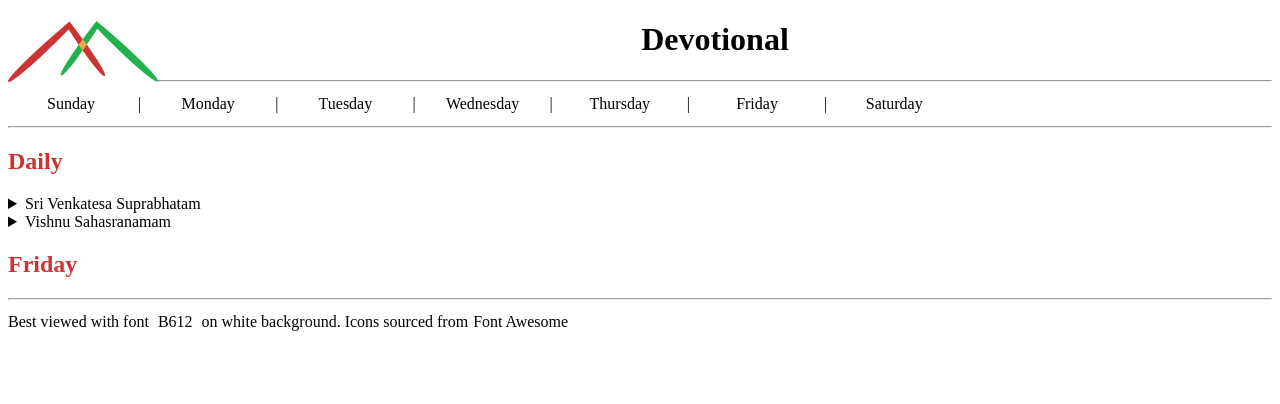
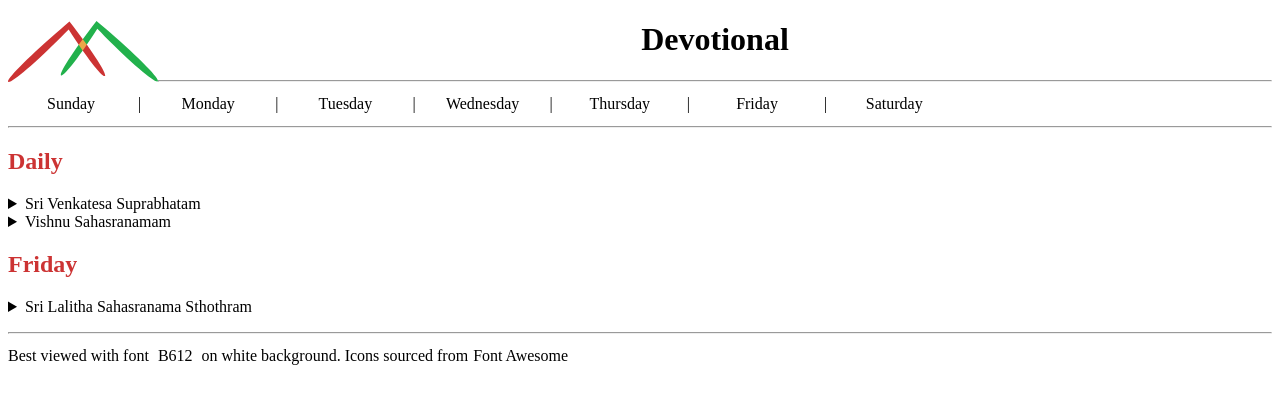
Before and after one commit to muralinarayanan/muralinarayanan.github.io, a Jekyll site: the page built from DevFriday.html, in a window 1280 px wide. Shown: the top 404 px of the page. Built offline with Jekyll 4.4.1, drawn with Linux system fonts in a browser that asks for light colours; some web fonts are replaced; some of the changed text lies outside the part shown.

Commit message:
Dev update

```diff
--- a/DevFriday.html
+++ b/DevFriday.html
@@ -3,3 +3,13 @@
 title: Friday Puja
 ---
 <h2>Friday </h2>
+<details> <summary> Sri Lalitha Sahasranama Sthothram </summary>
+        <h2> Sri Lalitha Sahasranama Sthothram </h2>
+        <a href="media/LalithaSahasraNama.pdf"> In Tamil </a>
+<audio src="media/SriLalithaSahasranamaSthothram.mp3"
+  type="audio/mpeg"
+  controls>
+</audio>
+<br>
+Credits: https://www.youtube.com/watch?v=SCql1Z-0rfc
+</details>
```
